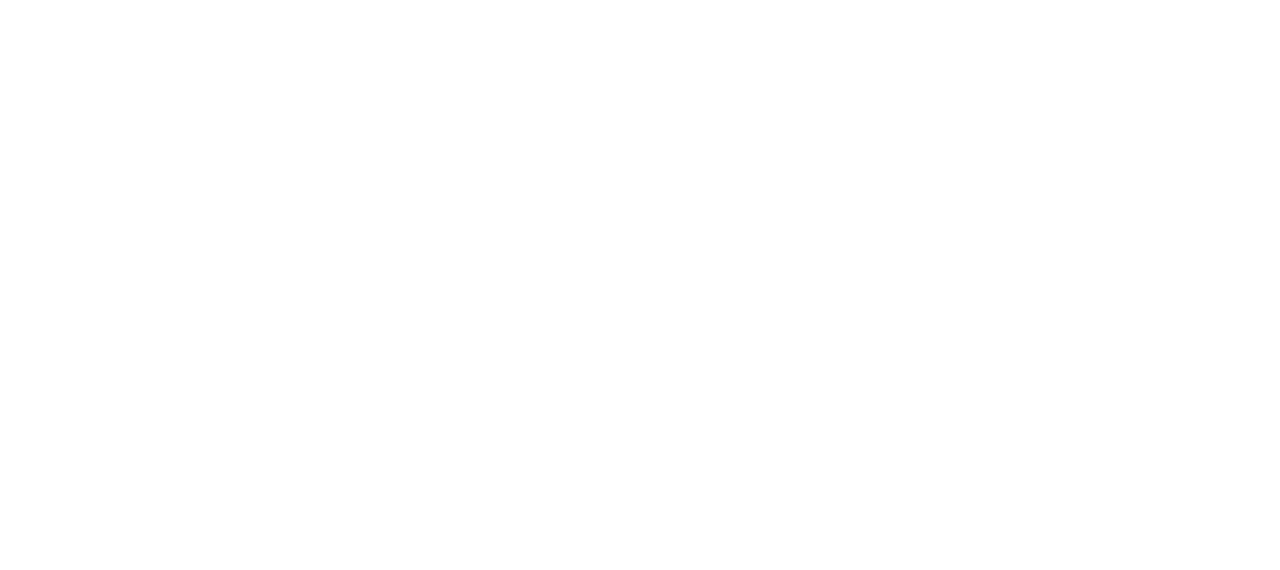
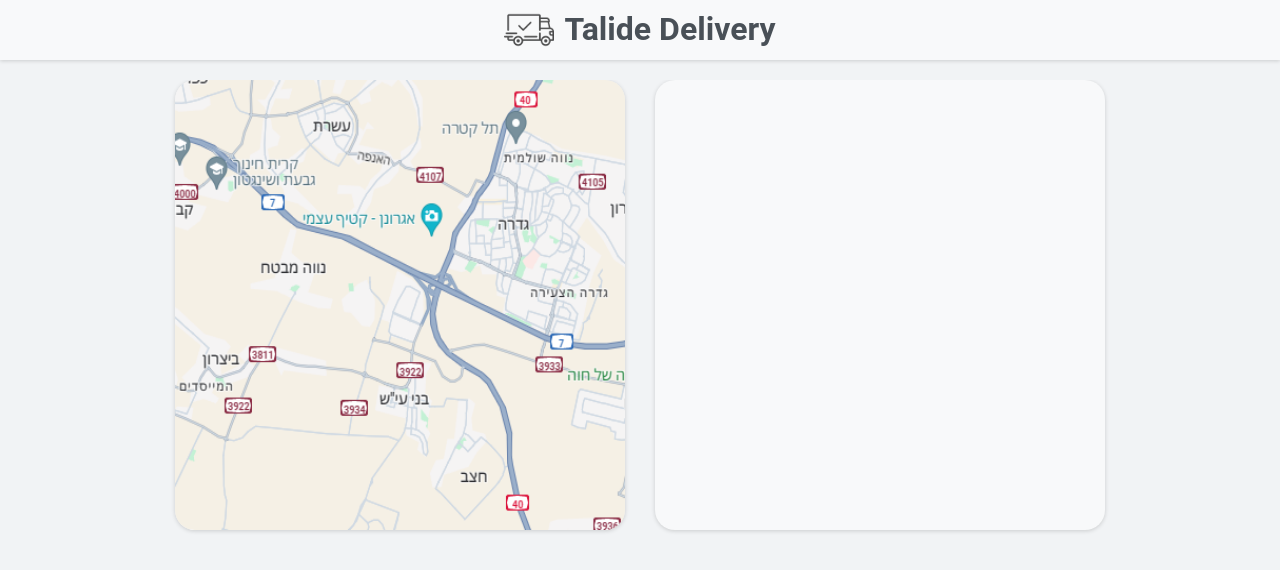
Before and after one commit to tahelka/Virtual-Rail-Autonomous-Vehicle, a React (Vite) app in the folder TalideDeliveryApp/: page /app in a window 1280 px wide. Before the commit this address had no page. Shown: the top 570 px of the page. Built offline with nearby package versions, Linux system fonts and the light colour scheme.

Commit message:
improved routes

```diff
--- a/TalideDeliveryApp/src/App.jsx
+++ b/TalideDeliveryApp/src/App.jsx
@@ -7,11 +7,14 @@ function App() {
     <>
       <BrowserRouter>
         <Routes>
-          <Route path="/" element={<AppLayout />}>
-            <Route path="profile" element={<h1>Profile</h1>}></Route>
-            <Route path="cars" element={<h1>Cars</h1>}></Route>
-            <Route path="data" element={<h1>Data</h1>}></Route>
-            <Route path="contacts" element={<h1>Contacts</h1>}></Route>
+          <Route path="/" element={<Navigate to="/app" />} />
+          <Route path="login" element={<h1>login</h1>} />
+          <Route path="app" element={<AppLayout />}>
+            <Route path="profile" element={<h1>Profile</h1>} />
+            <Route path="cars" element={<h1>Cars</h1>} />
+            <Route path="data" element={<h1>Data</h1>} />
+            <Route path="contacts" element={<h1>Contacts</h1>} />
+            <Route path="admin" element={<h1>admin</h1>} />
           </Route>
         </Routes>
       </BrowserRouter>
--- a/TalideDeliveryApp/src/components/DisplayMapVehicle.jsx
+++ b/TalideDeliveryApp/src/components/DisplayMapVehicle.jsx
@@ -4,7 +4,7 @@ function DisplayMapVehicle() {
   return (
     <div className={styles.displayContainer}>
       <div className={styles.map}>
-        <img src="map.png" className={styles.mapStyle} />
+        <img src="../public/map.png" className={styles.mapStyle} />
       </div>
       <div className={styles.detailsAndControl}></div>
     </div>
--- a/TalideDeliveryApp/src/components/TitleBar.jsx
+++ b/TalideDeliveryApp/src/components/TitleBar.jsx
@@ -4,7 +4,7 @@ function TitleBar() {
   return (
     <div className={styles.titleBar}>
       <div className={styles.titleCenter}>
-        <img src="logo_img.png" className={styles.logo} alt="logo" />
+        <img src="../public/logo_img.png" className={styles.logo} alt="logo" />
         <h1>Talide Delivery</h1>
       </div>
     </div>
```
